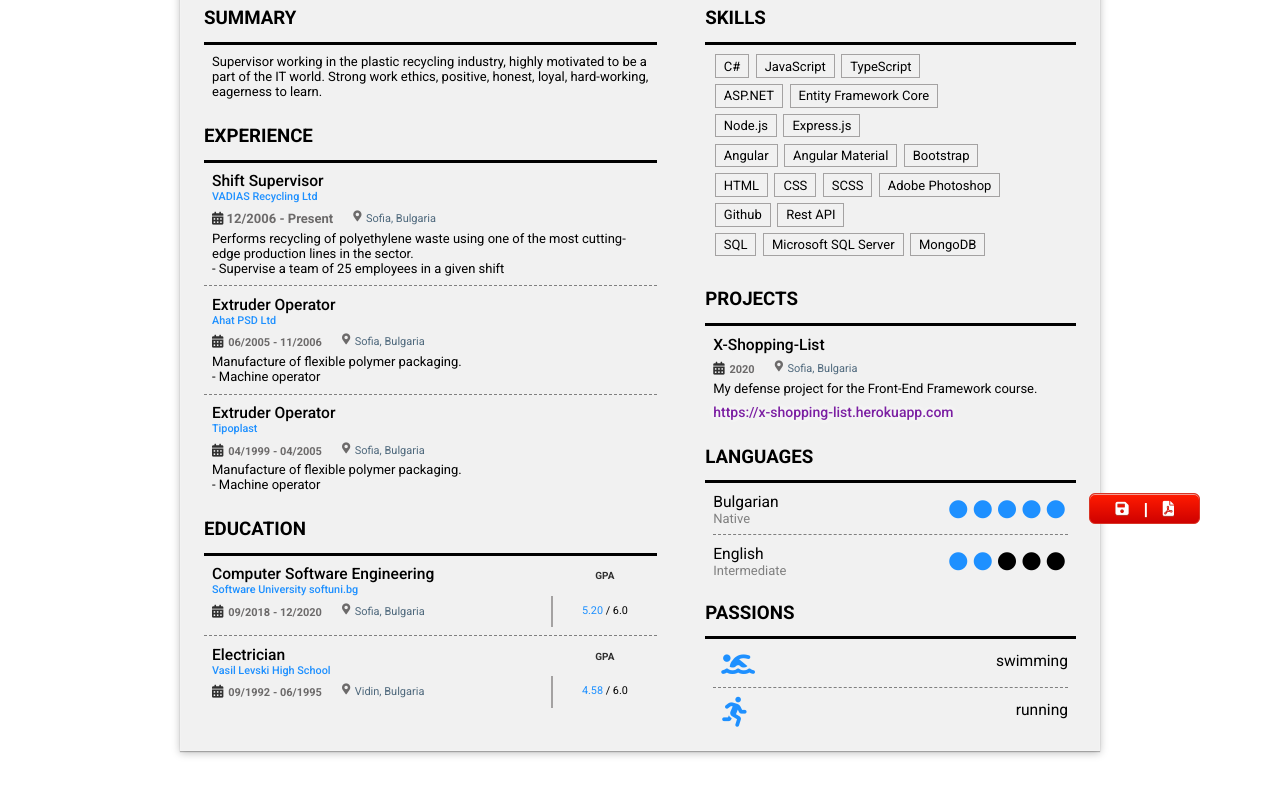
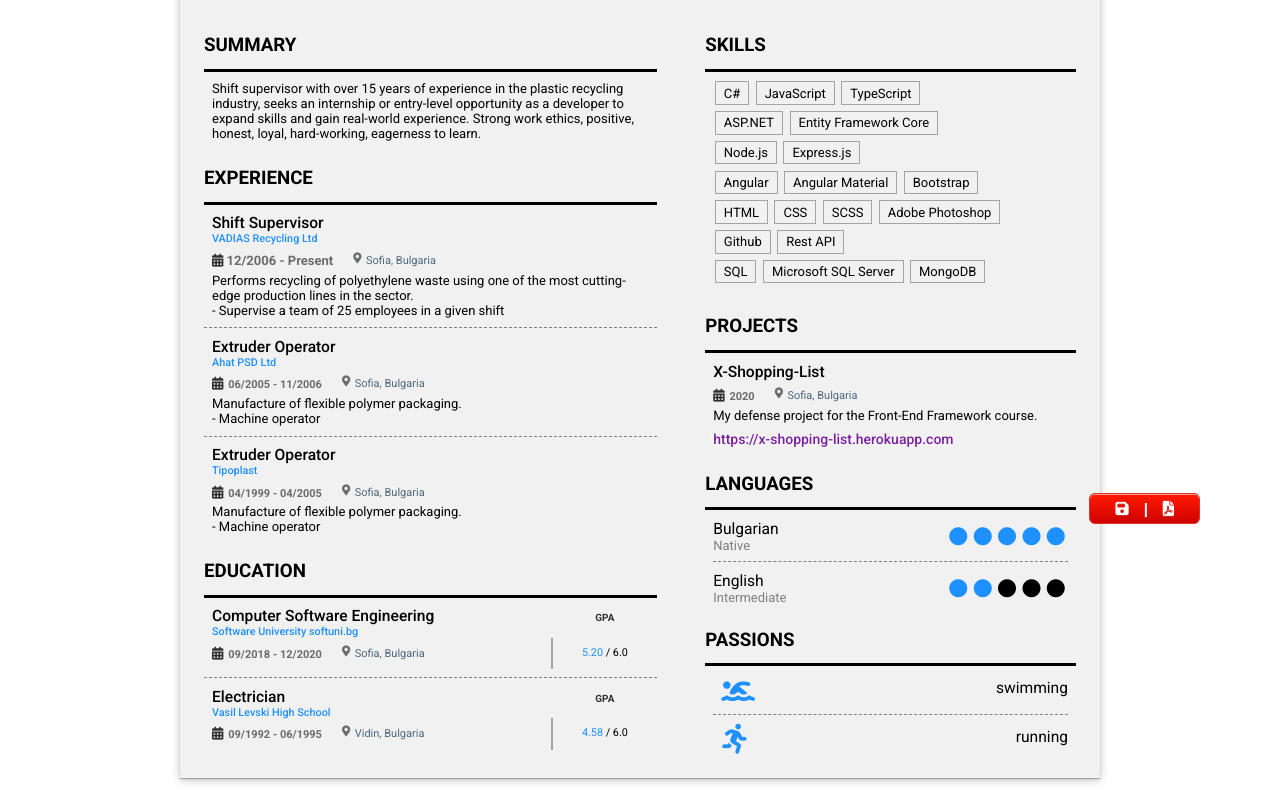
Before and after one commit to planimir77/Resume, a plain HTML site: page index.html in a window 1280 px wide. Shown: the part 236-1026 px from the top of the page. Drawn offline with Linux system fonts and the light colour scheme.

Commit message:
update content

```diff
--- a/index.html
+++ b/index.html
@@ -4,11 +4,7 @@
     <meta charset="UTF-8" />
     <meta http-equiv="X-UA-Compatible" content="IE=edge" />
     <meta name="viewport" content="width=device-width, initial-scale=1.0" />
-    <!-- <link
-      rel="stylesheet"
-      href="https://cdnjs.cloudflare.com/ajax/libs/font-awesome/6.0.0-beta2/css/all.min.css"
-    /> -->
-    <link
+   \<link
       href="assets/css/fontawesome-free-6.0.0-beta2-web/css/all.css"
       rel="stylesheet"
     />
@@ -76,9 +72,10 @@
             <a
               class="linkedin"
               href="https://www.linkedin.com/in/planimir-todorov-todorov"
+              target="_blank"
               >https://www.linkedin.com/in/planimir-todorov-todorov</a
             >
-            <a class="github" href="https://github.com/planimir77"
+            <a class="github" href="https://github.com/planimir77" target="_blank"
               >https://github.com/planimir77</a
             >
           </div>
@@ -90,9 +87,10 @@
           <div class="container">
             <h3 class="container-title">SUMMARY</h3>
             <div class="container-content">
-              Supervisor working in the plastic recycling industry, highly
-              motivated to be a part of the IT world. Strong work ethics,
-              positive, honest, loyal, hard-working, еagerness to learn.
+              Shift supervisor with over 15 years of experience in the plastic recycling industry,
+              seeks an internship or entry-level opportunity as a developer to expand skills
+              and gain real-world experience. Strong work ethics,
+              positive, honest, loyal, hard-working, eagerness to learn.
             </div>
           </div>
           <!-- EXPERIENCE -->
```
